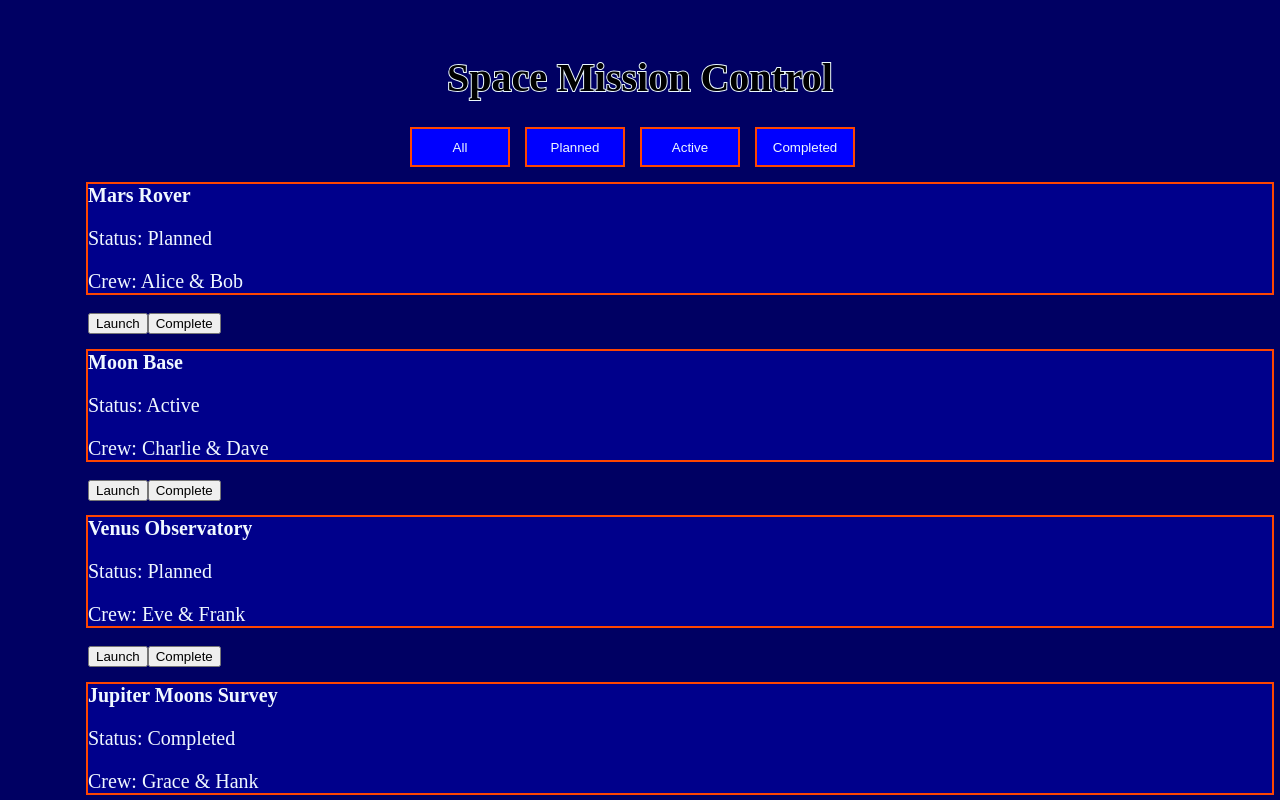
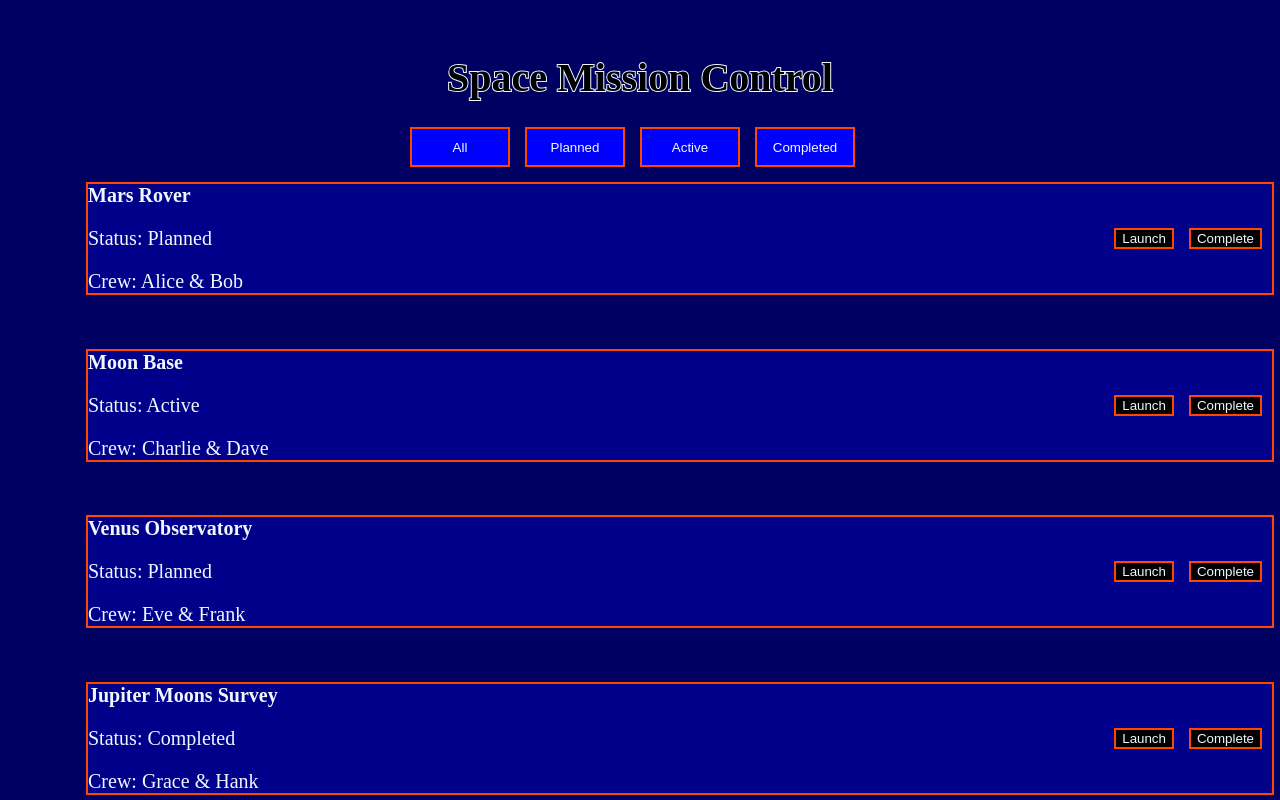
Before and after one commit to Sal-231/Component-Design-Exercise, a React (Vite) app: page / in a window 1280 px wide. Shown: the top 800 px of the page. Built offline with nearby package versions, Linux system fonts and the light colour scheme.

Commit message:
Update1.5

```diff
--- a/src/MissionAction.css
+++ b/src/MissionAction.css
@@ -0,0 +1,17 @@
+.MissionActionButtons{
+    text-align: right;
+}
+
+.MissionActionButton{
+    background-color: black;
+    color: aliceblue;
+    border: 2px solid orangered;
+    margin-left: 5px;
+    margin-right: 10px;
+    transform: translateY(-85px)
+}
+
+.MissionActionButton:hover{
+    cursor: pointer;
+    background-color: rgb(66, 66, 66);
+}
--- a/src/MissionAction.jsx
+++ b/src/MissionAction.jsx
@@ -3,19 +3,19 @@
 
 import "./MissionAction.css";
 
-function missionAction({id, changeStatus}){
+function MissionAction({id, changeStatus}){
     return(
-        <>
-            <button
+        <div className="MissionActionButtons">
+            <button className="MissionActionButton"
             onClick={() => changeStatus(id, "Active")}
             >Launch</button>
 
-            <button
+            <button className="MissionActionButton"
             onClick={() => changeStatus(id, "Completed")}
             >Complete</button>
-        </>
+        </div>
     )
 }
 
 
-export default missionAction;
+export default MissionAction;
```
